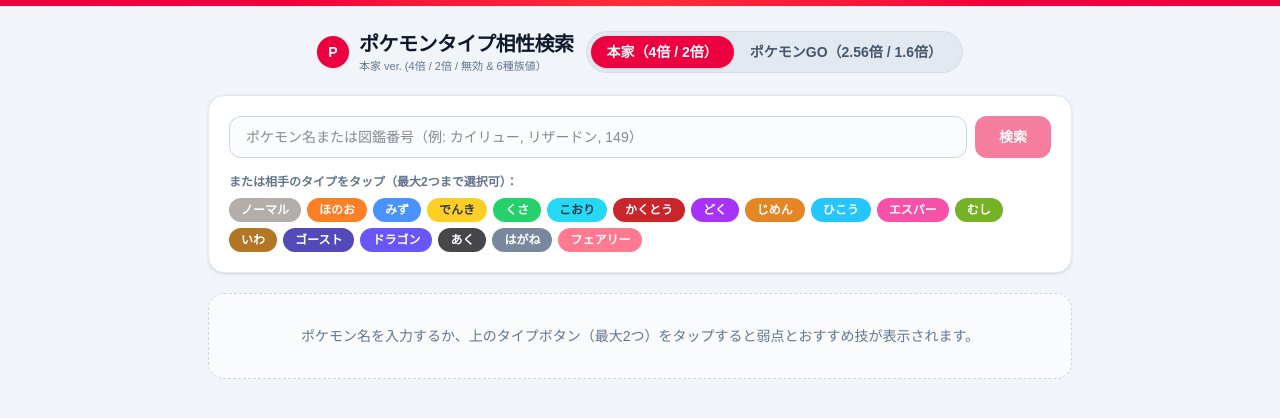
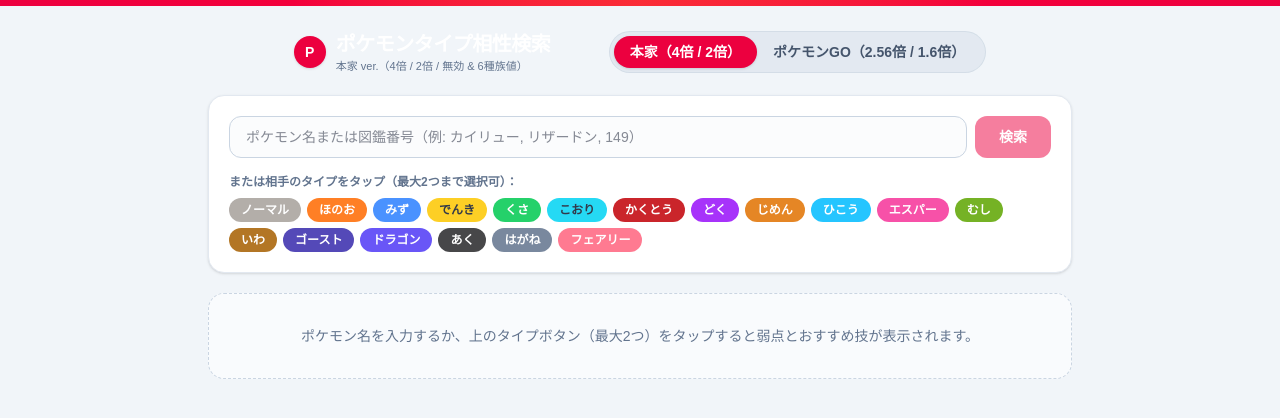
Before and after one commit to rkWebCreater/poketype-checker, a Next.js app: page / in a window 1280 px wide. Shown: the top 418 px of the page. Built offline with nearby package versions, Linux system fonts and the light colour scheme.

Commit message:
Add files via upload

```diff
--- a/app/page.tsx
+++ b/app/page.tsx
@@ -180,13 +180,22 @@ function HomeContent() {
               P
             </span>
             <div>
-              <h1 className="text-lg sm:text-xl font-extrabold tracking-tight text-white-900">
+              <h1 className="text-lg sm:text-xl font-extrabold tracking-tight text-white">
                 ポケモンタイプ相性検索
               </h1>
-              <p className="text-[11px] font-medium text-slate-500">
-                {isGo
-                  ? 'Pokémon GO ver. (レイド・GBL倍率 & GO種族値）'
-                  : '   本家 ver.    (4倍 / 2倍 / 無効 & 6種族値）'}
+              <p className="grid text-[11px] font-medium text-slate-500">
+                <span
+                  aria-hidden={!isGo}
+                  className={`col-start-1 row-start-1 ${isGo ? 'visible' : 'invisible'}`}
+                >
+                  Pokémon GO ver.（レイド・GBL倍率 &amp; GO種族値）
+                </span>
+                <span
+                  aria-hidden={isGo}
+                  className={`col-start-1 row-start-1 ${!isGo ? 'visible' : 'invisible'}`}
+                >
+                  本家 ver.（4倍 / 2倍 / 無効 &amp; 6種族値）
+                </span>
               </p>
             </div>
           </div>
```
